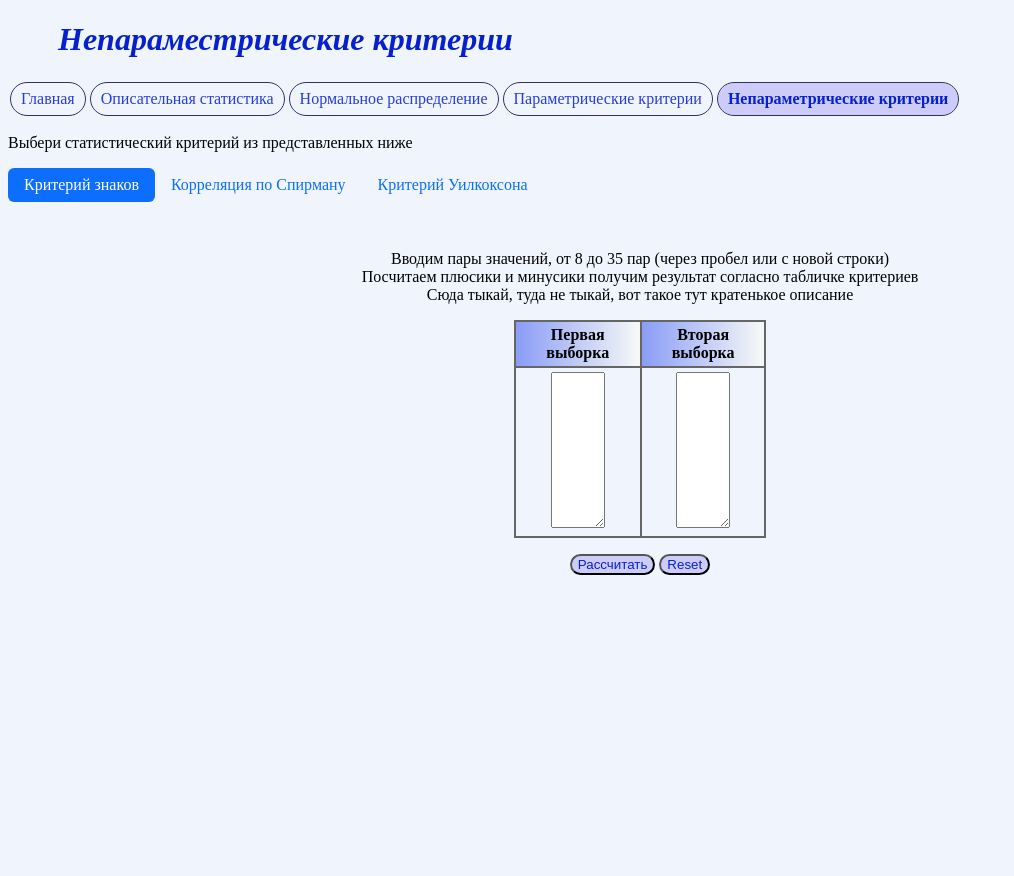
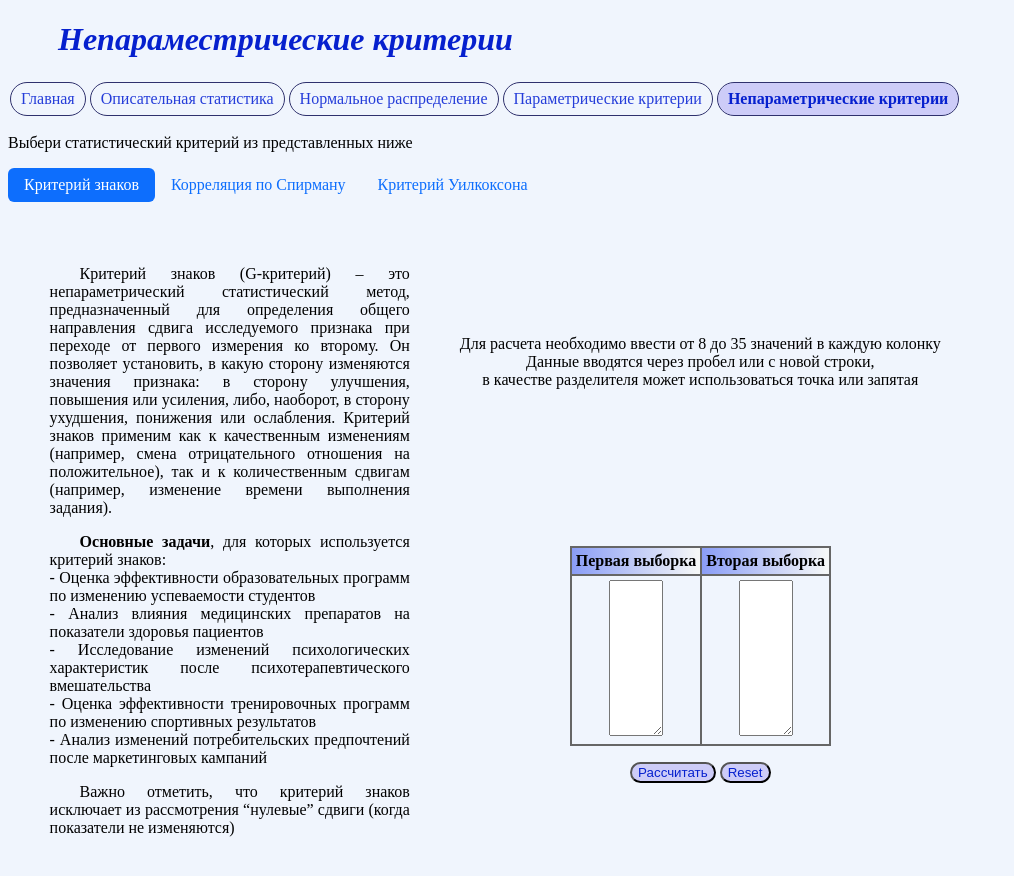
Before and after one commit to MorozovPAvel/stat_processing, a Django app: page /no_parametric_criterium in a window 1280 px wide. Shown: the whole page, without its empty margins (0-1014 px from the left). Before the commit the page ends 575 px from the top, so only its background shows below. Run offline with Django 5.2, Linux system fonts and the light colour scheme; lists and menus that the app fills with data are empty.

Commit message:
fix discrioption

```diff
--- a/stat_processing/main/templates/main/no_parametric_criterium.html
+++ b/stat_processing/main/templates/main/no_parametric_criterium.html
@@ -37,12 +37,37 @@
 
   <div class="tab-content" id="content-1" align="center">
       <!-- Критерий знаков -->
-      <p>Вводим пары значений, от 8 до 35 пар (через пробел или с новой строки) <br> Посчитаем плюcики и минусики получим результат согласно табличке критериев<br>
-      Сюда тыкай, туда не тыкай, вот такое тут кратенькое описание
-      </p>
-        <form action="{% url 'result' %}" method="POST">
+      <div style="width:95%;" class="image_start_page">
+          <div style="width:30%" >
+            <p style="text-indent: 30px; text-align: justify;">
+                Критерий знаков (G-критерий) – это непараметрический статистический метод, предназначенный
+                для определения общего направления сдвига исследуемого признака при переходе от первого измерения ко второму.
+                Он позволяет установить, в какую сторону изменяются значения признака:
+                в сторону улучшения, повышения или усиления, либо, наоборот, в сторону ухудшения,
+                понижения или ослабления. Критерий знаков применим как к качественным изменениям
+                (например, смена отрицательного отношения на положительное), так и к количественным сдвигам
+                (например, изменение времени выполнения задания).
+            </p>
+            <p style="text-indent: 30px; text-align: justify;">
+                <b>Основные задачи</b>, для которых используется критерий знаков: <br>
+                - Оценка эффективности образовательных программ по изменению успеваемости студентов<br>
+                - Анализ влияния медицинских препаратов на показатели здоровья пациентов<br>
+                - Исследование изменений психологических характеристик после психотерапевтического вмешательства<br>
+                - Оценка эффективности тренировочных программ по изменению спортивных результатов<br>
+                - Анализ изменений потребительских предпочтений после маркетинговых кампаний
+            </p>
+            <p style="text-indent: 30px; text-align: justify;">
+              Важно отметить, что критерий знаков исключает из рассмотрения “нулевые” сдвиги (когда показатели не изменяются)
+            </p>
+          </div>
+          <div style="display: grid; place-items: center; padding-left: 50px;">
+              <p>Для расчета необходимо ввести от 8 до 35 значений в каждую колонку <br>
+                  Данные вводятся через пробел или с новой строки, <br>
+                  в качестве разделителя может использоваться точка или запятая
+              </p>
+              <form action="{% url 'result' %}" method="POST">
             {% csrf_token %}
-            <table width="20%" border="1" cellpadding="4" cellspacing="0" bordercolor="#666666" bordercolorlight="#666666" bordercolordark="#FFFFFF">
+            <table width="100%" border="1" cellpadding="4" cellspacing="0" bordercolor="#666666" bordercolorlight="#666666" bordercolordark="#FFFFFF">
                 <tr align="center" valign="middle">
                     <th>Первая выборка</th>
                     <th>Вторая выборка</th>
@@ -60,6 +85,8 @@
             <button type="submit">Рассчитать</button>
             <input name="reset" type="reset">
         </form>
+           </div>
+      </div>
   </div>
 
         <!-- Корреляция по Спирману -->
--- a/stat_processing/main/templates/main/result_sings_ctiterium.html
+++ b/stat_processing/main/templates/main/result_sings_ctiterium.html
@@ -16,7 +16,6 @@
         <button type="submit">На главную</button>
     </form>
 
-    <p>Формула по которой это все расчиталось...</p>
 
     <div>
         <div class="div1">
```
Also changed, not shown: stat_processing/main/templates/main/descriptive_statistics.html (+24 -4 lines).
